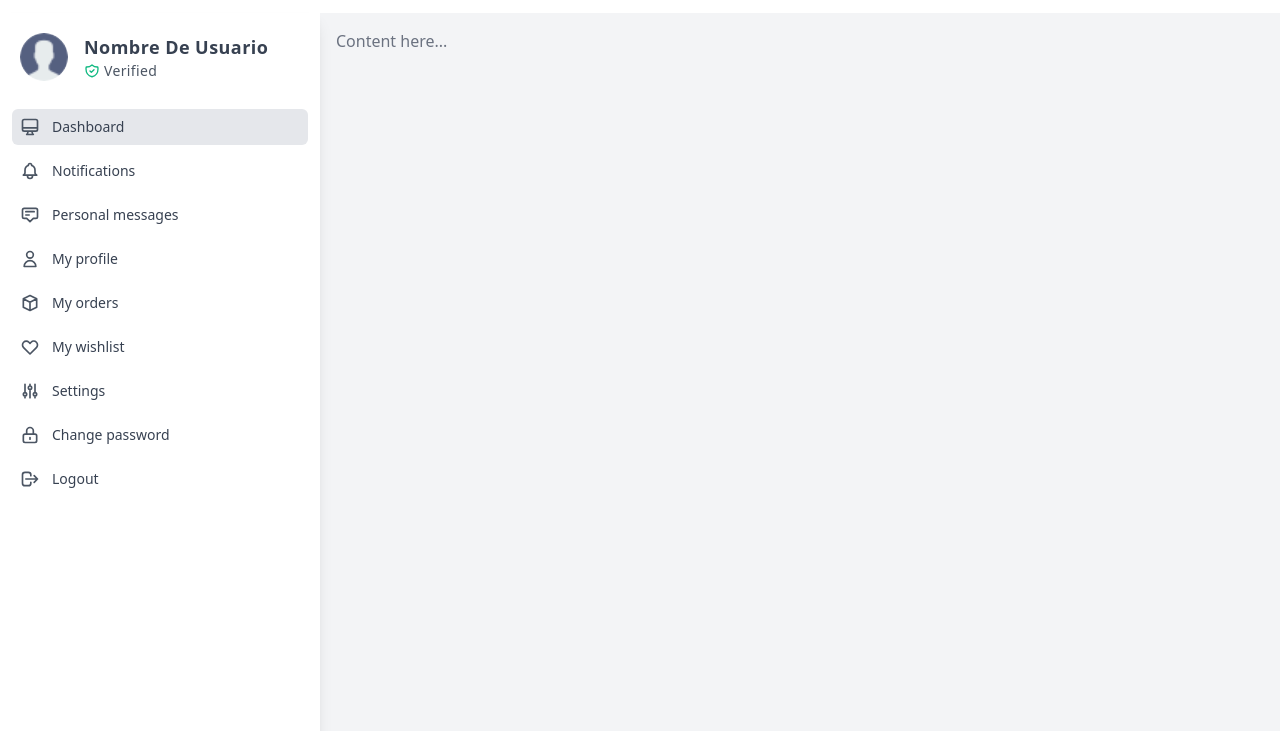
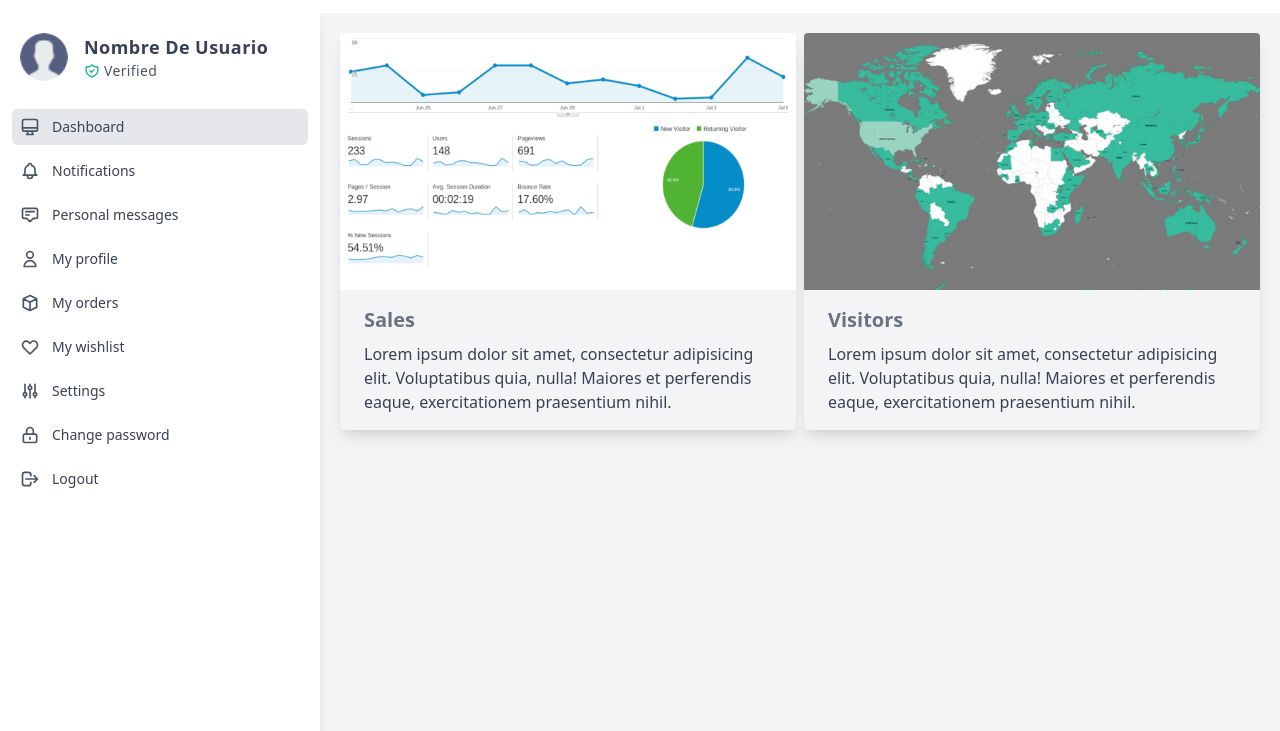
Before and after one commit to crist-12/dashboard-v1-pw, a plain HTML site: page index.html in a window 1280 px wide. Shown: the part 69-800 px from the top of the page. Drawn offline with nearby package versions, Linux system fonts and the light colour scheme.

Commit message:
Cards de Sales y Visitors

```diff
--- a/index.html
+++ b/index.html
@@ -188,7 +188,28 @@
 
             <div class="w-9/12">
                 <div class="p-4 text-gray-500">
-                    Content here...
+                    <div class="p-1 grid grid-cols-1 sm:grid-cols-1 md:grid-cols-2 lg:grid-cols-2 xl:grid-cols-2 gap-2">
+                        <!--Card 1-->
+                        <div class="rounded overflow-hidden shadow-lg">
+                          <img class="w-full" src="/images/analyticss.PNG" alt="analytics">
+                          <div class="px-6 py-4">
+                            <div class="font-bold text-xl mb-2">Sales</div>
+                            <p class="text-gray-700 text-base">
+                              Lorem ipsum dolor sit amet, consectetur adipisicing elit. Voluptatibus quia, nulla! Maiores et perferendis eaque, exercitationem praesentium nihil.
+                            </p>
+                          </div>
+                        </div>
+                        <!--Card 2-->
+                        <div class="rounded overflow-hidden shadow-lg">
+                          <img class="w-full" src="/images/map.png" alt="visitors">
+                          <div class="px-6 py-4">
+                            <div class="font-bold text-xl mb-2">Visitors</div>
+                            <p class="text-gray-700 text-base">
+                              Lorem ipsum dolor sit amet, consectetur adipisicing elit. Voluptatibus quia, nulla! Maiores et perferendis eaque, exercitationem praesentium nihil.
+                            </p>
+                          </div>
+                        </div>
+                      </div>
                 </div>
             </div>
             </div>
```
Also changed, not shown: images/analyticss.PNG (added), images/map.png (added).
